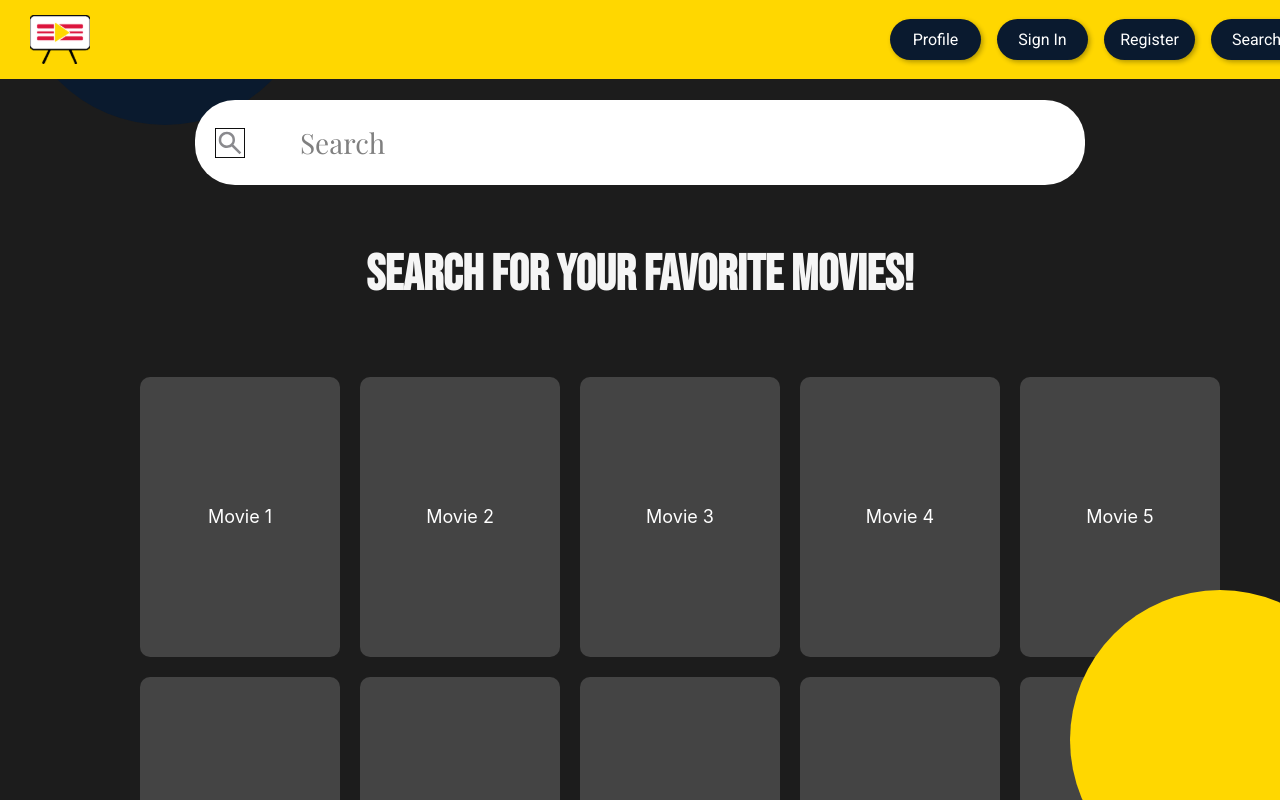
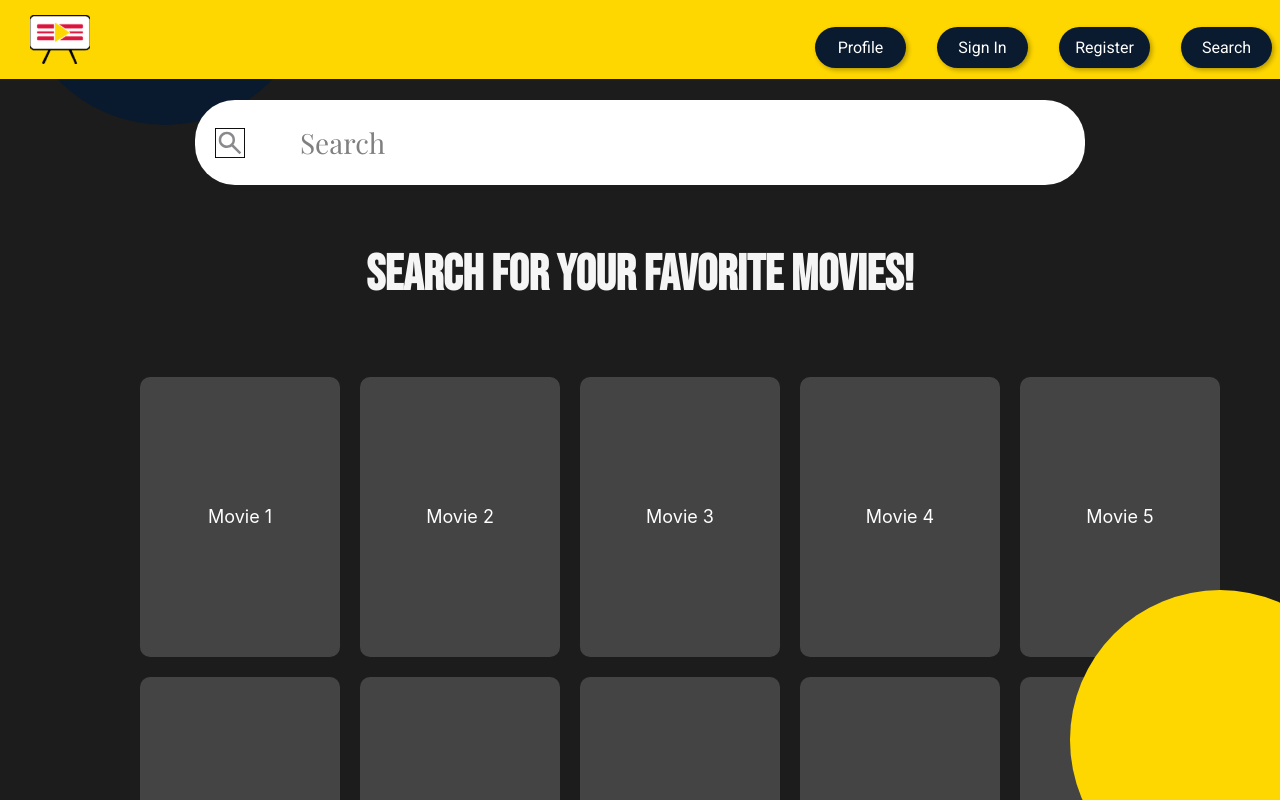
Before and after one commit to JScodesconcise/Flicks, a React (Create React App) app in the folder flicks/: page / in a window 1280 px wide. Shown: the top 800 px of the page. Built offline with nearby package versions, Linux system fonts and the light colour scheme; a web font is replaced by a local one.

Commit message:
Update Navbar.css

```diff
--- a/flicks/src/styling/Navbar.css
+++ b/flicks/src/styling/Navbar.css
@@ -30,6 +30,15 @@
   height: auto;
 }
 
+/* Navbar Buttons Container */
+.nav-links {
+  display: flex;
+  gap: 15px; /* Adjust spacing */
+  position: absolute;
+  top: 19px; /* Align per Figma */
+  right: 60px; /* Moved left (was 30px) */
+}
+
 /* Navbar Buttons */
 .nav-links button {
   background-color: #0A1A2F; /* Dark Navy */
@@ -39,20 +48,16 @@
   border: none;
   width: 91px; /* Match Figma */
   height: 41px; /* Match Figma */
-  padding: 0; /* No extra padding needed */
+  padding: 0;
   margin: 8px; /* Spacing between buttons */
   cursor: pointer;
   transition: all 0.3s ease-in-out;
-
-  /* Rounded Corners */
   border-radius: 30px;
-
-  /* Drop Shadow */
   box-shadow: 2px 2px 5px rgba(0, 0, 0, 0.3);
 }
 
 /* Hover Effect */
 .nav-links button:hover {
-  background-color: #14253E; /* Slightly lighter navy */
-  box-shadow: 4px 4px 8px rgba(0, 0, 0, 0.5); /* Stronger shadow */
+  background-color: #14253E;
+  box-shadow: 4px 4px 8px rgba(0, 0, 0, 0.5);
 }
```
